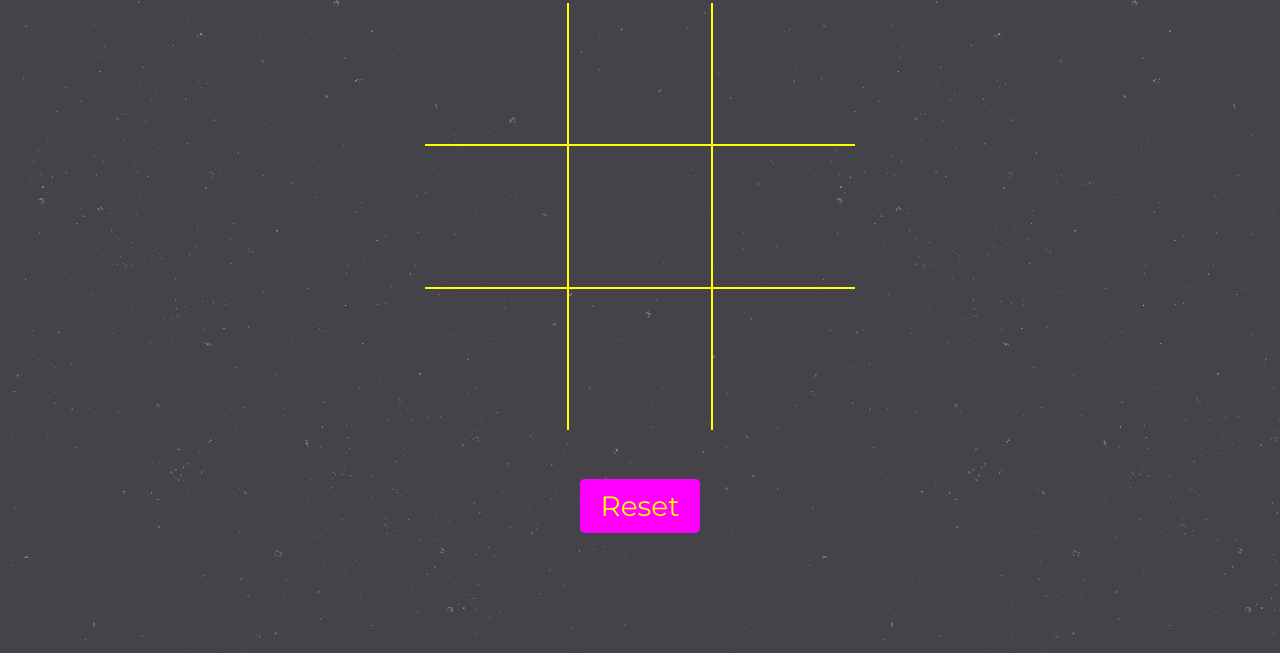
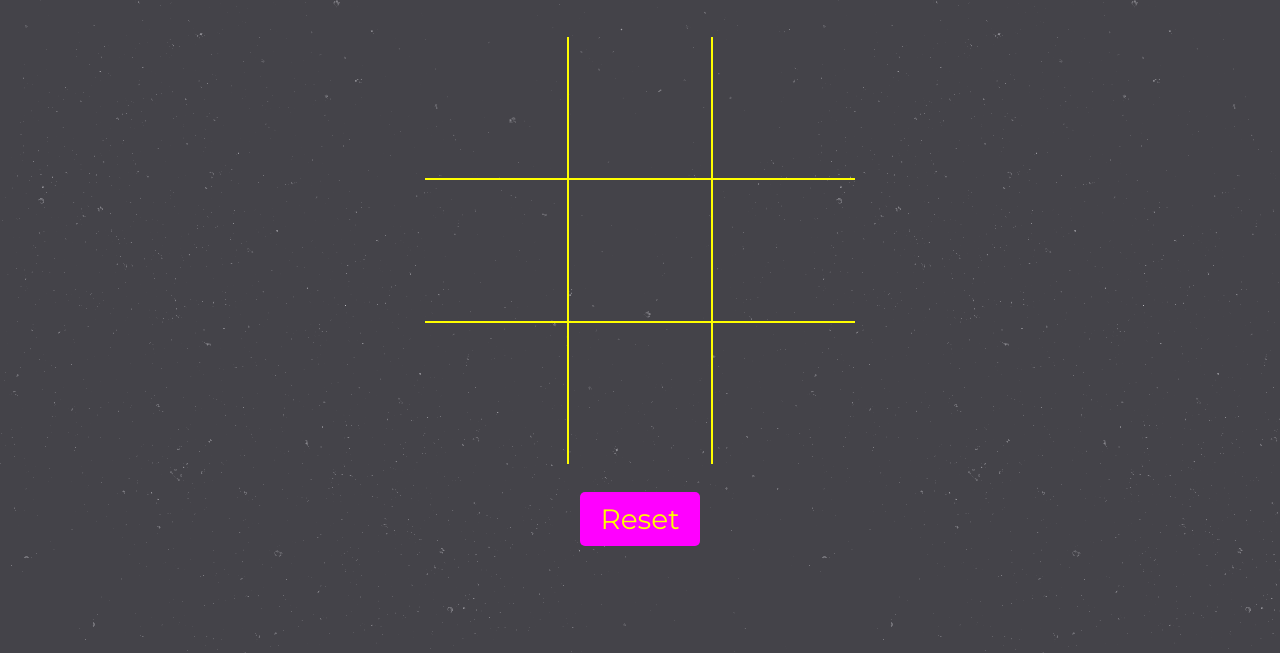
Before and after one commit to Pumala/tictactoe, a plain HTML site: page index.html in a window 1280 px wide. Shown: the part 147-800 px from the top of the page. Drawn offline with Linux system fonts and the light colour scheme.

Commit message:
Update styles.css

```diff
--- a/css/styles.css
+++ b/css/styles.css
@@ -51,7 +51,7 @@ body {
 
 .container {
     margin: 0 auto;
-    padding: 25px 5%;
+    padding: 50px 5%;
 }
 
 h1 {
@@ -68,7 +68,6 @@ h3 {
     font-size: 1.35em;
     float: left;
     width: 100%;
-    margin-top: -.25em;
 }
 
 table {
@@ -107,9 +106,8 @@ td {
     font-size: 1.25em;
     border-radius: 5px;
     border: none;
-    padding: 8px 16px;
+    padding: 7px 15px;
     outline: none;
-    margin-top: .75em;
 }
 
 #resetBtn, td {
@@ -124,14 +122,14 @@ td {
 @media screen and (min-width: 500px) {
     .container {
         width: 430px;
-        padding: 2em;
+        padding: 2.5em;
     }
     h1 {
     font-size: 3.25em;
-    padding: .25em;
     }
     #message {
         font-size: 2em;
+        margin-top: -17px;
     }
     td {
         font-size: 5em;
```
